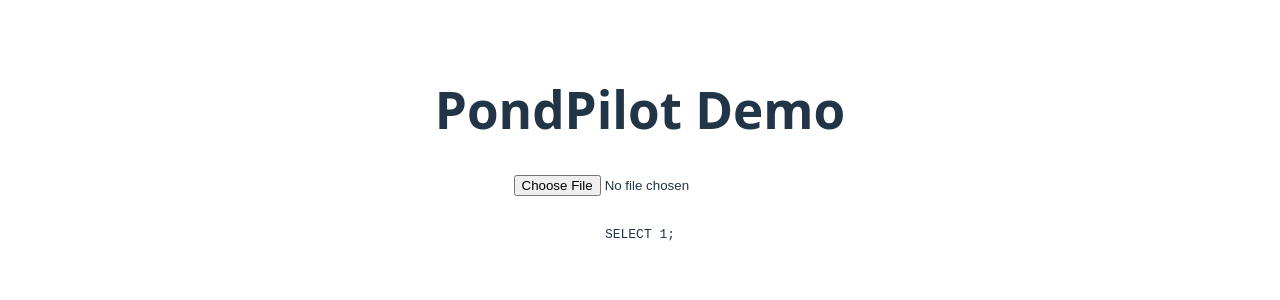
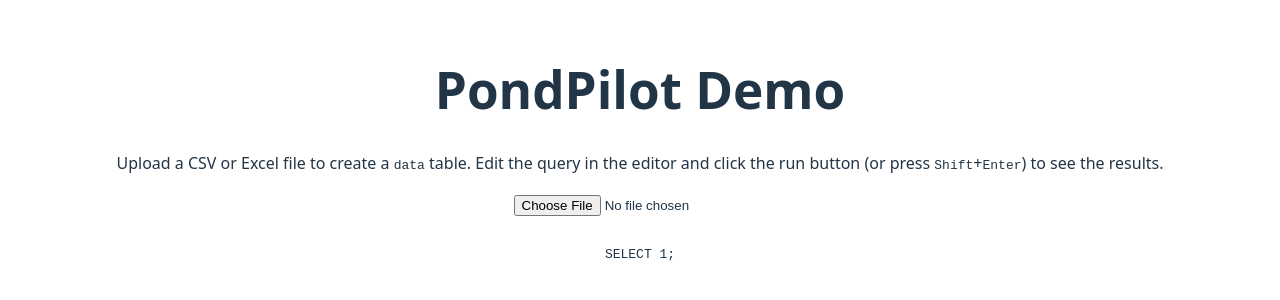
Before and after one commit to Smolevich/pondpilot-demo, a Vue app: page / in a window 1280 px wide. Shown: the part 248-548 px from the top of the page. Built offline with nearby package versions, Linux system fonts and the light colour scheme.

Commit message:
Improve widget usage

```diff
--- a/src/App.vue
+++ b/src/App.vue
@@ -4,6 +4,9 @@
 
 <template>
   <h1>PondPilot Demo</h1>
+  <p>Upload a CSV or Excel file to create a <code>data</code> table. Edit the
+  query in the editor and click the run button (or press <kbd>Shift</kbd>+<kbd>Enter</kbd>)
+  to see the results.</p>
   <FileLoader />
 </template>
 
--- a/src/components/FileLoader.vue
+++ b/src/components/FileLoader.vue
@@ -38,6 +38,7 @@
   }
 
   widget.editor.querySelector('pre').textContent = 'SELECT * FROM data LIMIT 20;'
+  await widget.run()
 }
 </script>
 
```
Also changed, not shown: 1 other file (tests, documents, lock files or other folders).
